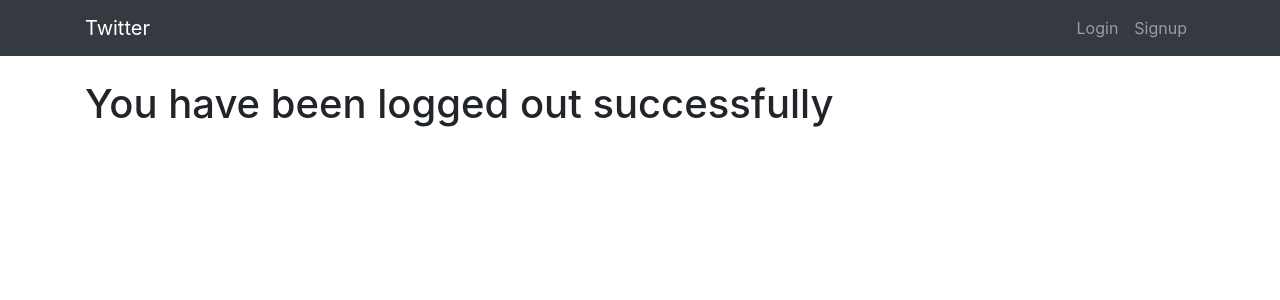
After one commit to RitsukiIwabuchi/twitterclone, a Django app: page /logout/done/ in a window 1280 px wide. The commit adds this page. Shown: the top 300 px of the page. Run offline with Django 3.2, Linux system fonts and the light colour scheme; some libraries are stand-ins or nearby versions.

Commit message:
create login and logout

```diff
--- a/mysite/mysite/settings.py
+++ b/mysite/mysite/settings.py
@@ -121,3 +121,8 @@ USE_TZ = True
 
 STATIC_URL = '/static/'
 STATICFILES_DIRS = [os.path.join(BASE_DIR, 'static')]
+
+LOGIN_URL = 'twitterclone:login'
+LOGIN_REDIRECT_URL = 'twitterclone:index'
+
+LOGOUT_REDIRECT_URL = 'twitterclone:logout_done'
--- a/mysite/twitterclone/urls.py
+++ b/mysite/twitterclone/urls.py
@@ -1,11 +1,12 @@
 from django.urls import path
-#from django.contrib.auth import views as auth_views
+from django.contrib.auth import views as auth_views
 from . import views
 
 app_name = 'twitterclone'
 urlpatterns = [
     path('', views.IndexView.as_view(), name='index'),
-    #path('login/', auth_views.LoginView.as_view(template_name='twitterclone/login.html'), name='login'),
-    #path('logout/', auth_views.LogoutView.as_view(), name='logout'),
+    path('login/', auth_views.LoginView.as_view(template_name='twitterclone/login.html'), name='login'),
+    path('logout/', auth_views.LogoutView.as_view(), name='logout'),
+    path('logout/done/', views.LogoutDoneView.as_view(), name = 'logout_done'),
     path('signup/', views.SignUpView.as_view(), name='signup'),
 ]
--- a/mysite/twitterclone/views.py
+++ b/mysite/twitterclone/views.py
@@ -9,6 +9,9 @@ from .forms import SignUpForm
 class IndexView(generic.TemplateView):
     template_name = 'twitterclone/index.html'
 
+class LogoutDoneView(generic.TemplateView):
+    template_name = 'twitterclone/logout_done.html'
+
 class SignUpView(generic.CreateView):
     form_class = SignUpForm
     template_name = "twitterclone/signup.html"
--- a/templates/twitterclone/base.html
+++ b/templates/twitterclone/base.html
@@ -21,7 +21,7 @@
             <a class="nav-item nav-link" href="" class="btn btn-simple">Home</a>
             <a class="nav-item nav-link" href="" class="btn btn-simple">Tweet</a>
             <a class="nav-item nav-link" href="" class="btn btn-simple">My Tweets</a>
-            <a class="nav-item nav-link" href="" class="btn btn-simple">Logout</a>
+            <a class="nav-item nav-link" href="{% url 'twitterclone:logout' %}" class="btn btn-simple">Logout</a>
             {% else %}
             <a class="nav-item nav-link" href="{% url 'twitterclone:login' %}" class="btn btn-simple">Login</a>
             <a class="nav-item nav-link" href="{% url 'twitterclone:signup' %}" class="btn btn-simple">Signup</a>
--- /dev/null
+++ b/templates/twitterclone/logout_done.html
@@ -0,0 +1,7 @@
+{% extends "twitterclone/base.html" %}
+{% block content %}
+
+<br>
+<h1>You have been logged out successfully</h1>
+
+{% endblock %}
```
Also changed, not shown: templates/twitterclone/login.html (added, +13 -0 lines).
